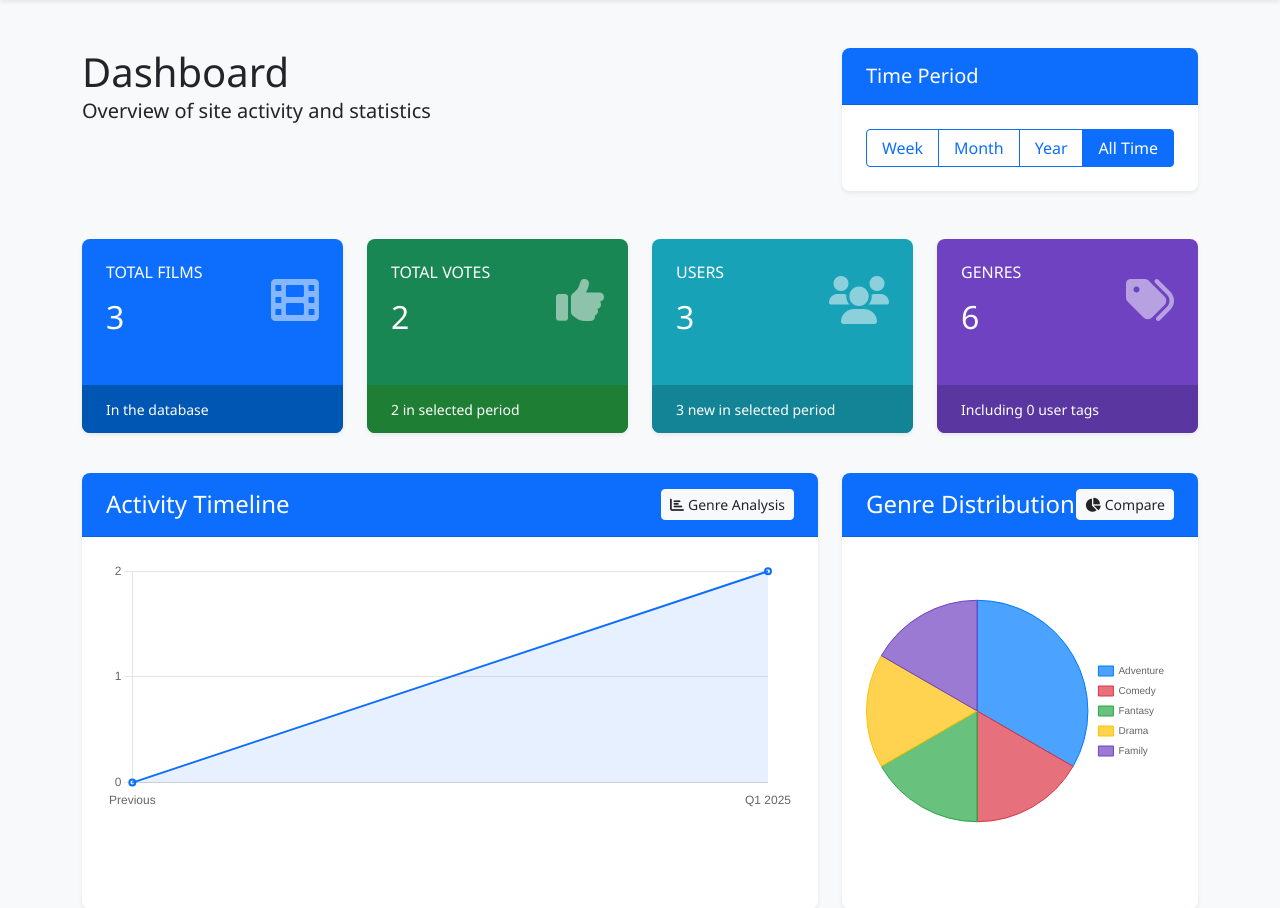
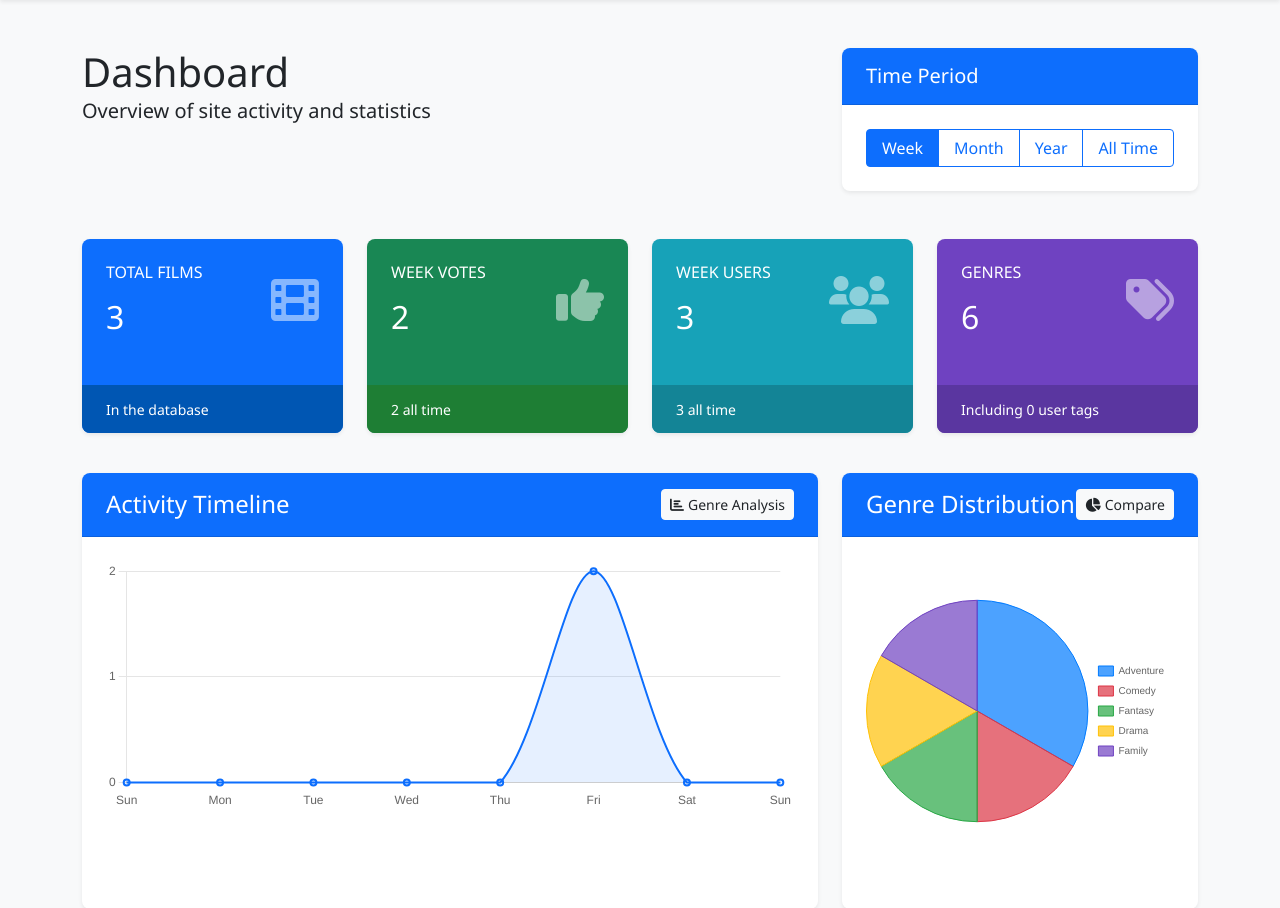
Before and after one commit to betterlucky/YourCinemaFilms, a Django app: page /dashboard/ in a window 1280 px wide. Shown: the part 78-986 px from the top of the page. Run offline with Django 5.2, Linux system fonts and the light colour scheme; data comes from the database, SQL or seed files in the repository; data that the repository does not hold is empty; parts of the project's set-up code (start-up, migrations or seed data) failed here and were passed over; some libraries are stand-ins or nearby versions.

Commit message:
dashboard time period tweak

```diff
--- a/films_app/views.py
+++ b/films_app/views.py
@@ -431,7 +431,7 @@ def manage_genre_tags(request):
 def dashboard(request):
     """View for displaying the dashboard with site statistics and activity."""
     # Get time period from request
-    period = request.GET.get('period', 'all')
+    period = request.GET.get('period', 'week')
 
     # Calculate date range based on period
     end_date = timezone.now()
--- a/templates/films_app/dashboard.html
+++ b/templates/films_app/dashboard.html
@@ -52,14 +52,14 @@
                 <div class="card-body">
                     <div class="d-flex justify-content-between align-items-center">
                         <div>
-                            <h6 class="text-uppercase">Total Votes</h6>
-                            <h2 class="mb-0">{{ total_votes }}</h2>
+                            <h6 class="text-uppercase">{% if period != 'all' %}{{ period|title }} Votes{% else %}Total Votes{% endif %}</h6>
+                            <h2 class="mb-0">{% if period != 'all' %}{{ period_votes }}{% else %}{{ total_votes }}{% endif %}</h2>
                         </div>
                         <i class="fas fa-thumbs-up fa-3x"></i>
                     </div>
                 </div>
                 <div class="card-footer bg-success-dark">
-                    <small>{{ period_votes }} in selected period</small>
+                    <small>{{ total_votes }} all time</small>
                 </div>
             </div>
         </div>
@@ -69,14 +69,14 @@
                 <div class="card-body">
                     <div class="d-flex justify-content-between align-items-center">
                         <div>
-                            <h6 class="text-uppercase">Users</h6>
-                            <h2 class="mb-0">{{ total_users }}</h2>
+                            <h6 class="text-uppercase">{% if period != 'all' %}{{ period|title }} Users{% else %}Total Users{% endif %}</h6>
+                            <h2 class="mb-0">{% if period != 'all' %}{{ new_users }}{% else %}{{ total_users }}{% endif %}</h2>
                         </div>
                         <i class="fas fa-users fa-3x"></i>
                     </div>
                 </div>
                 <div class="card-footer bg-info-dark">
-                    <small>{{ new_users }} new in selected period</small>
+                    <small>{{ total_users }} all time</small>
                 </div>
             </div>
         </div>
```
